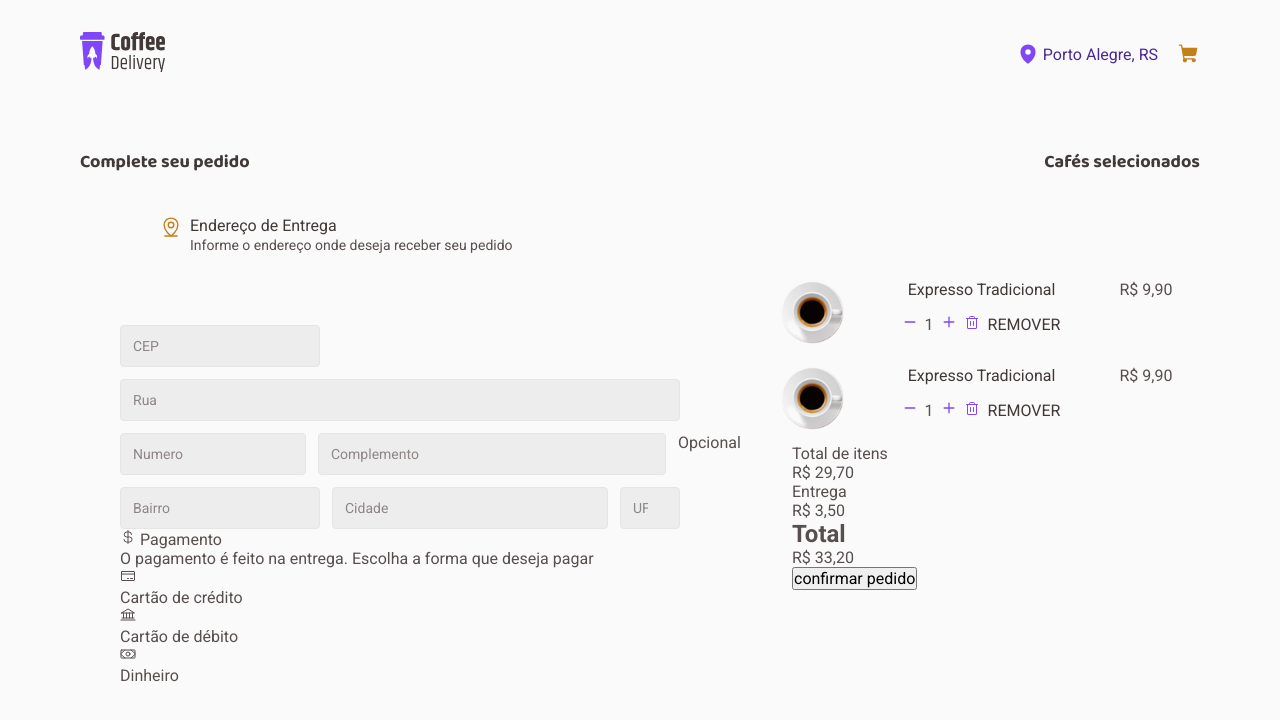
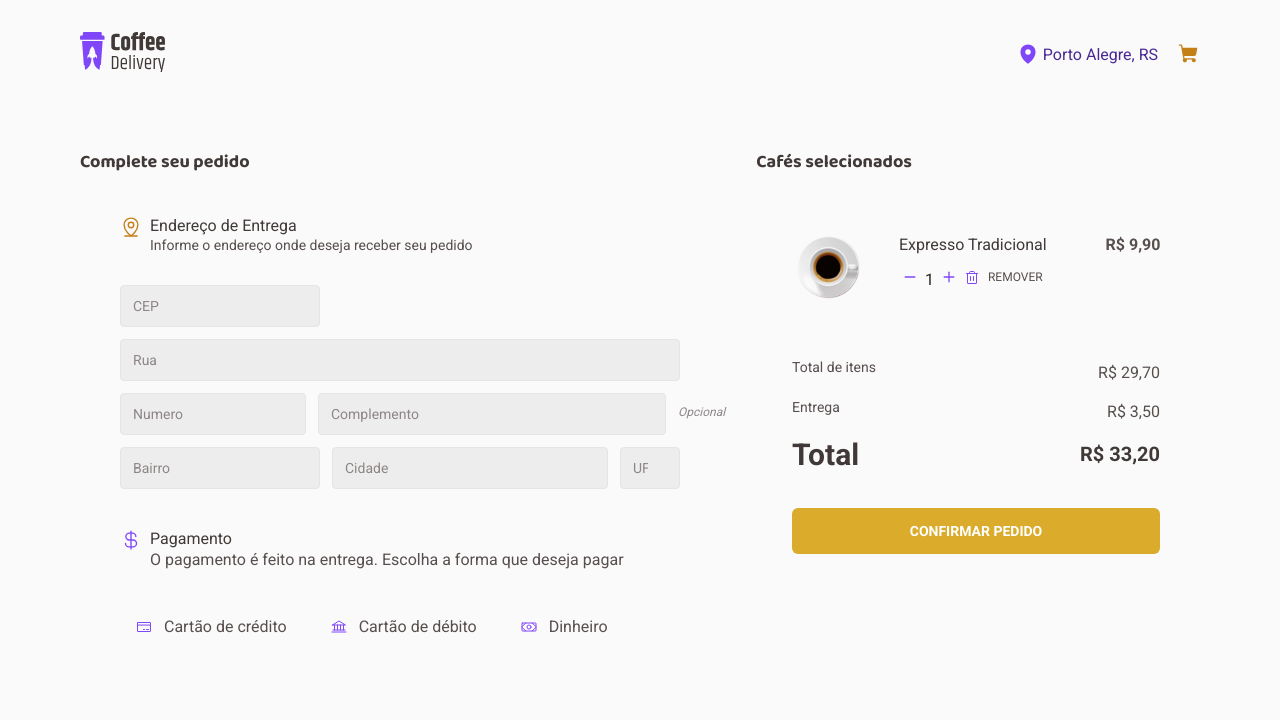
Before and after one commit to HeitorNOC/Coffe-Delivery, a React (Vite) app: page /checkout in a window 1280 px wide. Shown: the top 720 px of the page. Built offline with nearby package versions, Linux system fonts and the light colour scheme.

Commit message:
Página de checkout Finalizada

```diff
--- a/src/pages/Checkout/Components/CardCheckout/styles.ts
+++ b/src/pages/Checkout/Components/CardCheckout/styles.ts
@@ -8,12 +8,13 @@ export const CardContainer = styled.div`
   padding: 8px 4px;
   gap: 59px;
 
-
+  margin-bottom: 1.5rem;
 `
 
 export const Left = styled.div`
   img {
     width: 64px;
+    margin-right: -20px;
   }
 `
 
@@ -25,12 +26,19 @@ export const Mid = styled.div`
     color: ${(props) => props.theme['base-subtitle']};
     white-space: nowrap;
     margin-bottom: 1rem;
+    font-weight: 400;
   }
   div.MidDown {
     display: flex;
+    gap: 8px;
 
-
-    gap: 8px;
+    span.text {
+      color: ${(props) => props.theme['base-title']};
+    }
+    p {
+      color: ${(props) => props.theme['base-text']};
+      font-size: 0.75rem;
+    }
   }
 `
 
@@ -39,4 +47,7 @@ export const Right = styled.div`
   align-items: center;
   justify-content: center;
   white-space: nowrap;
+  span {
+    font-weight: 700;
+  }
 `
--- a/src/pages/Checkout/Components/NewPaymentForm/styles.ts
+++ b/src/pages/Checkout/Components/NewPaymentForm/styles.ts
@@ -23,6 +23,13 @@ export const FormContainer = styled.div`
     &::placeholder {
       color: ${(props) => props.theme['base-label']}
     }
+  }
+
+  label {
+    font-size: 12px;
+    color: ${(props) => props.theme['base-label']};
+    font-style: italic;
+    padding: 0.75rem 0;
   }
 `
 
--- a/src/pages/Checkout/index.tsx
+++ b/src/pages/Checkout/index.tsx
@@ -1,5 +1,5 @@
 import { Bank, CreditCard, CurrencyDollar, MapPinLine, Money } from "phosphor-react";
-import { CheckoutContainer, Left, Right, TextDiv, Wrapper } from "./styles";
+import { CheckoutContainer, ConfirmButton, Left, Right, TextDiv, Wrapper } from "./styles";
 import { FormProvider, useForm } from 'react-hook-form'
 import { zodResolver } from '@hookform/resolvers/zod'
 import * as zod from 'zod'
@@ -37,7 +37,7 @@ export function Checkout() {
       <CheckoutContainer>
         <TextDiv>
           <h2>Complete seu pedido</h2>
-          <h2>Cafés selecionados</h2>
+          <h2 className="right">Cafés selecionados</h2>
         </TextDiv>
         <Wrapper>
           <form>
@@ -51,22 +51,25 @@ export function Checkout() {
                   </div>
                 </div>
                   <NewPaymentForm />
-                <div>
+                <div className="LeftDown">
                   <div className="upper">
-                    <span><CurrencyDollar /> Pagamento</span>
-                    <p>O pagamento é feito na entrega. Escolha a forma que deseja pagar</p>
+                    <CurrencyDollar size={22} color="#8047F8"/>
+                    <div className="upperText">
+                      <h4>Pagamento</h4>
+                      <p>O pagamento é feito na entrega. Escolha a forma que deseja pagar</p>
+                    </div>
                   </div>
                   <div className="down">
                     <div>
-                      <CreditCard />
+                      <CreditCard size={16} color="#8047F8"/>
                       <p>Cartão de crédito</p>
                     </div>
                     <div>
-                      <Bank />
+                      <Bank size={16} color="#8047F8"/>
                       <p>Cartão de débito</p>
                     </div>
                     <div>
-                      <Money />
+                      <Money size={16} color="#8047F8"/>
                       <p>Dinheiro</p>
                     </div>
                   </div>
@@ -75,24 +78,23 @@ export function Checkout() {
               <Right>
                 <div>
                   <CardCheckout />
-                  <CardCheckout />
                 </div>
-                <div>
-                  <div>
+                <div className="rightDown">
+                  <div className="rightDownUp">
                     <p>Total de itens</p>
                     <span>R$ 29,70</span>
                   </div>
-                  <div>
+                  <div className="rightDownMid">
                     <p>Entrega</p>
                     <span>R$ 3,50</span>
                   </div>
-                  <div>
+                  <div className="rightDownDown">
                     <h2>Total</h2>
                     <span>R$ 33,20</span>
                   </div>
 
 
-                  <button type="submit">confirmar pedido</button>
+                  <ConfirmButton type="submit">CONFIRMAR PEDIDO</ConfirmButton>
                 </div>
               </Right>
 
--- a/src/pages/Checkout/styles.ts
+++ b/src/pages/Checkout/styles.ts
@@ -17,6 +17,9 @@ export const TextDiv = styled.div`
     font-family: 'Baloo 2', sans-serif;
     color: ${(props) => props.theme['base-subtitle']};
   }
+  h2.right {
+    margin-right: 18rem;
+  }
 `
 
 export const Wrapper = styled.div`
@@ -32,10 +35,9 @@ export const Wrapper = styled.div`
 
 export const Left = styled.div`
   div.LeftUpper {
-    margin-bottom: 2rem;
     display: flex;
     max-width: 640px;
-    padding: 40px;
+    padding: 40px 0 32px 0;
     div.LeftUpperText {
       margin-left: 0.5rem;
       h4 {
@@ -50,9 +52,115 @@ export const Left = styled.div`
       }
     }
   }
+  div.LeftDown {
+    display: flex;
+    align-items: flex-start;
+    flex-direction: column;
+    gap: 32px;
+    padding: 40px 0;
+
+    div.upper {
+      display: flex;
+      flex-direction: row;
+      align-items: flex-start;
+      padding: 0px;
+      gap: 8px;
+
+      div.upperText {
+        h4 {
+          margin-bottom: 2px;
+          color: ${(props) => props.theme['base-subtitle']};
+          font-weight: 400;
+        }
+      }
+    }
+
+    div.down {
+      display: flex;
+      gap: 12px;
+      align-items: center;
+      justify-content: center;
+      div {
+        display: flex;
+        padding: 16px;
+        gap: 12px;
+        align-items: center;
+      }
+    }
+  }
 `
 
 export const Right = styled.div`
   max-width: 448px;
+  display: flex;
+  flex-direction: column;
+  align-items: flex-start;
   padding: 40px;
+  gap: 24px;
+  margin-top: -5.5rem;
+
+  div.rightDown {
+    display: flex;
+    flex-direction: column;
+    justify-content: center;
+    align-items: flex-start;
+    gap: 12px;
+
+    div {
+      display: flex;
+      flex-direction: row;
+      align-items: center;
+      justify-content: space-between;
+      width: 368px;
+    }
+
+    div.rightDownUp {
+      p {
+        font-size: 0.875rem;
+        margin-bottom: 0.75rem;
+      }
+      span {
+        font-size: 1rem;
+      }
+    }
+    div.rightDownMid {
+      p {
+        font-size: 0.875rem;
+        margin-bottom: 10px;
+      }
+      span {
+        font-size: 1rem;
+      }
+    }
+    div.rightDownDown {
+      font-weight: 700;
+      font-size: 20px;
+      color: ${(props) => props.theme['base-subtitle']};
+      margin-bottom: 1.5rem;
+    }
+  }
 `
+
+export const ConfirmButton = styled.button`
+  display: flex;
+  flex-direction: row;
+  justify-content: center;
+  align-items: center;
+  padding: 12px 8px;
+  gap: 4px;
+  width: 368px;
+  height: 46px;
+  background: ${(props) => props.theme['yellow']};
+  border-radius: 6px;
+  border: none;
+
+
+
+  color: ${(props) => props.theme['white']};
+  font-size: 0.875rem;
+  font-weight: 700;
+
+  cursor: pointer;
+
+
+`
```
